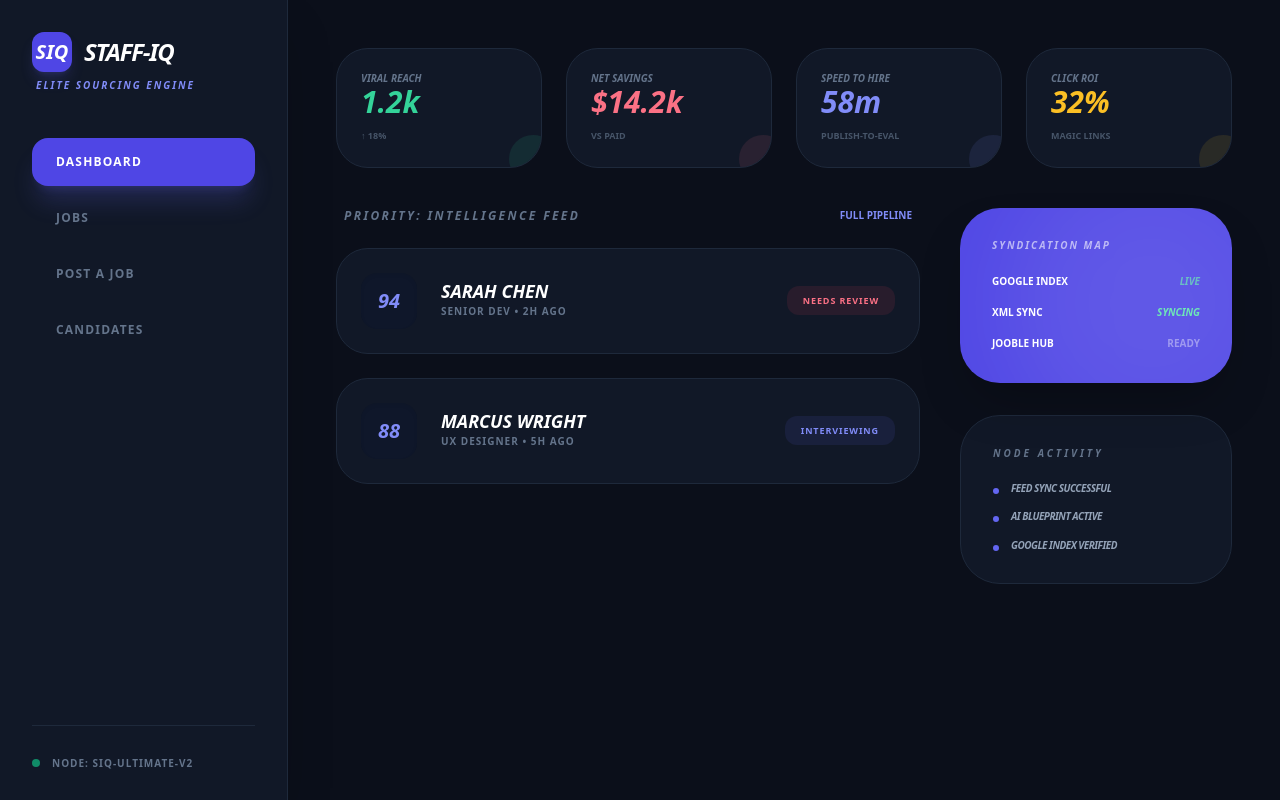
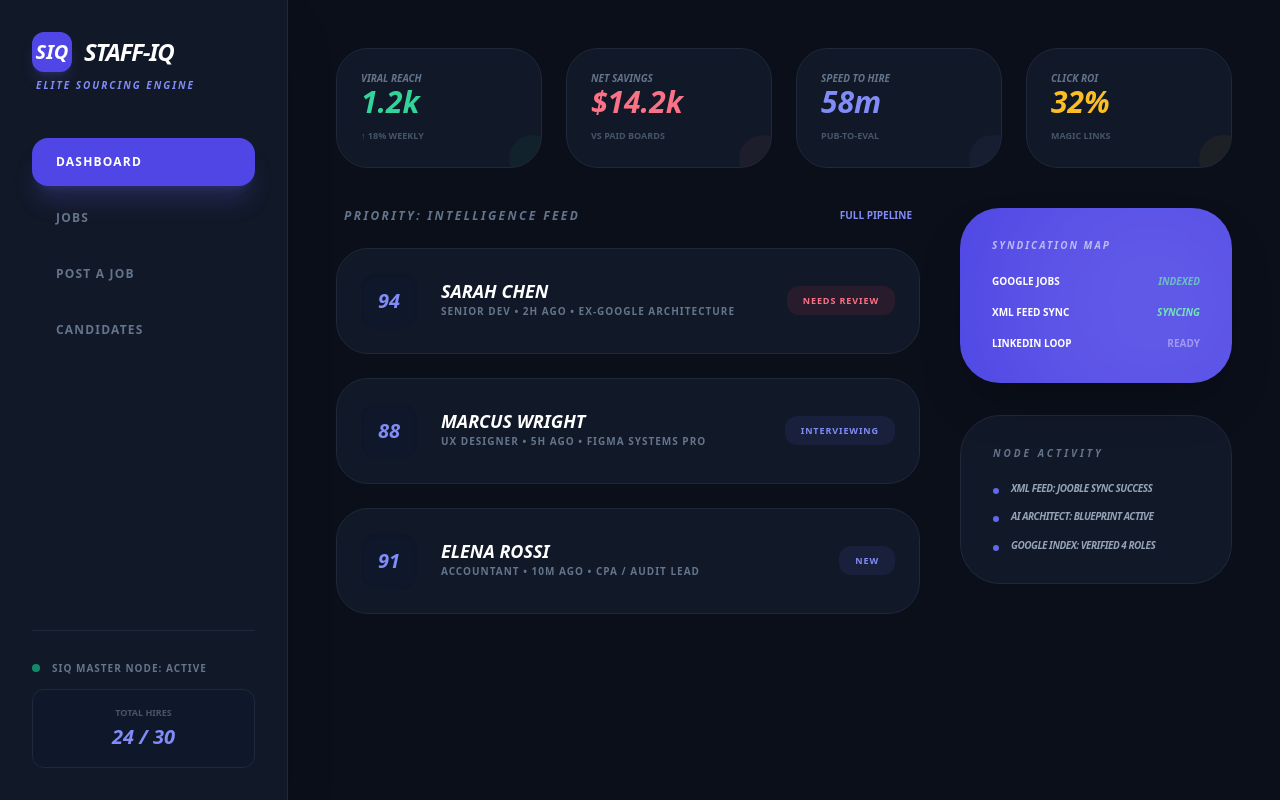
Before and after one commit to dansims2024-afk/staff-iq, a React (Vite) app: page / in a window 1280 px wide. Built offline with nearby package versions, Linux system fonts and the light colour scheme.

Commit message:
Update App.jsx

```diff
--- a/src/App.jsx
+++ b/src/App.jsx
@@ -1,27 +1,36 @@
 import React, { useState } from 'react';
 
 export default function App() {
+  // --- 1. GLOBAL STATE (Command Center) ---
   const [activeTab, setActiveTab] = useState('Dashboard');
   const [title, setTitle] = useState("");
   const [description, setDescription] = useState("");
   const [isGenerating, setIsGenerating] = useState(false);
 
-  // Elite Mock Data
-  const jobs = [
-    { id: 101, title: "SENIOR ACCOUNTANT", dept: "Finance", health: 85, applicants: 42, clicks: 156 },
-    { id: 102, title: "PRODUCT DESIGNER", dept: "Design", health: 45, applicants: 18, clicks: 89 }
-  ];
+  // --- 2. SAMPLE DATA REPOSITORY ---
+  const [jobs] = useState([
+    { id: 101, title: "SENIOR ACCOUNTANT", dept: "Finance", health: 85, applicants: 42, clicks: 156, velocity: "High" },
+    { id: 102, title: "PRODUCT DESIGNER", dept: "Design", health: 45, applicants: 18, clicks: 89, velocity: "Steady" },
+    { id: 103, title: "OFFICE MANAGER", dept: "Operations", health: 92, applicants: 12, clicks: 210, velocity: "High" },
+    { id: 104, title: "FRONT DESK ASSOCIATE", dept: "Operations", health: 70, applicants: 55, clicks: 402, velocity: "High" }
+  ]);
 
-  const candidates = [
-    { id: 1, name: "SARAH CHEN", role: "Senior Dev", score: "94%", status: "NEEDS REVIEW", time: "2h ago" },
-    { id: 2, name: "MARCUS WRIGHT", role: "UX Designer", score: "88%", status: "INTERVIEWING", time: "5h ago" }
-  ];
+  const [candidates, setCandidates] = useState([
+    { id: 1, name: "SARAH CHEN", role: "Senior Dev", score: "94%", status: "NEEDS REVIEW", time: "2h ago", stage: "Screening", hit: "Ex-Google Architecture" },
+    { id: 2, name: "MARCUS WRIGHT", role: "UX Designer", score: "88%", status: "INTERVIEWING", time: "5h ago", stage: "Technical", hit: "Figma Systems Pro" },
+    { id: 3, name: "ELENA ROSSI", role: "Accountant", score: "91%", status: "NEW", time: "10m ago", stage: "Sourced", hit: "CPA / Audit Lead" },
+    { id: 4, name: "DAVID PARK", role: "DevOps", score: "85%", status: "FINAL LOOP", time: "1d ago", stage: "Final Loop", hit: "Kubernetes Expert" },
+    { id: 5, name: "JULIA VANCE", role: "Front Desk", score: "96%", status: "NEW", time: "4h ago", stage: "Sourced", hit: "Hospitality Veteran" }
+  ]);
 
+  const stages = ["Sourced", "Screening", "Technical", "Final Loop"];
+
+  // --- 3. CORE LOGIC ---
   const generateStrategicAI = () => {
     if (!title) return alert("System requires a Job Title.");
     setIsGenerating(true);
     setTimeout(() => {
-      setDescription(`MISSION: ${title.toUpperCase()}\n\nTHE IMPACT\nJoin Staff-IQ... [Generated Content]`);
+      setDescription(`MISSION: ${title.toUpperCase()}\n\nTHE IMPACT\nJoin Staff-IQ. As our ${title}, you will ensure that our high-velocity environment remains organized, efficient, and infinitely scalable.\n\n90-DAY SUCCESS METRICS\n• Optimization: Audit and improve at least 3 core workflows.\n• Execution: Maintain 100% accuracy on mission-critical projects.\n\nTHE ARCHETYPE\n• High-Velocity Execution: Anticipate needs before they arise.\n• Strategic Mindset: Solve problems at the root.`);
       setIsGenerating(false);
     }, 1200);
   };
@@ -46,62 +55,70 @@ export default function App() {
             <button key={tab} onClick={() => setActiveTab(tab)} className={`text-left p-4 px-6 rounded-2xl font-black uppercase text-xs tracking-widest transition-all ${activeTab === tab ? 'bg-indigo-600 text-white shadow-xl shadow-indigo-500/20' : 'text-slate-500 hover:bg-slate-800'}`}>{tab}</button>
           ))}
         </div>
-        <div className="mt-auto pt-8 border-t border-slate-800 flex items-center gap-3">
-          <div className="w-2 h-2 bg-emerald-500 rounded-full animate-pulse"></div>
-          <span className="text-[10px] font-black text-slate-500 uppercase tracking-widest leading-none">Node: SIQ-ULTIMATE-V2</span>
+
+        <div className="mt-auto pt-8 border-t border-slate-800">
+          <div className="flex items-center gap-3 mb-4">
+             <div className="w-2 h-2 bg-emerald-500 rounded-full animate-pulse"></div>
+             <span className="text-[10px] font-black text-slate-500 uppercase tracking-widest leading-none">SIQ Master Node: Active</span>
+          </div>
+          <div className="bg-slate-900 p-4 rounded-xl border border-slate-800 text-center">
+             <p className="text-[9px] font-black text-slate-600 uppercase mb-1">Total Hires</p>
+             <p className="text-xl font-black italic text-indigo-400">24 / 30</p>
+          </div>
         </div>
       </nav>
 
-      {/* MAIN CONTENT */}
+      {/* MAIN COMMAND AREA */}
       <main className="flex-1 ml-72 p-12">
 
-        {/* TOP METRIC STRIP */}
+        {/* DASHBOARD VIEW */}
         {activeTab === 'Dashboard' && (
           <div className="space-y-10 animate-in fade-in duration-500">
+            {/* Top Metric Strip */}
             <div className="grid grid-cols-4 gap-6">
               {[
-                { label: 'Viral Reach', val: '1.2k', sub: '↑ 18%', color: 'text-emerald-400' },
-                { label: 'Net Savings', val: '$14.2k', sub: 'vs Paid', color: 'text-rose-400' },
-                { label: 'Speed to Hire', val: '58m', sub: 'Publish-to-Eval', color: 'text-indigo-400' },
+                { label: 'Viral Reach', val: '1.2k', sub: '↑ 18% Weekly', color: 'text-emerald-400' },
+                { label: 'Net Savings', val: '$14.2k', sub: 'vs Paid Boards', color: 'text-rose-400' },
+                { label: 'Speed to Hire', val: '58m', sub: 'Pub-to-Eval', color: 'text-indigo-400' },
                 { label: 'Click ROI', val: '32%', sub: 'Magic Links', color: 'text-amber-400' }
               ].map((s, i) => (
-                <div key={i} className="bg-[#111827] border border-slate-800 p-6 rounded-[32px] relative overflow-hidden">
+                <div key={i} className="bg-[#111827] border border-slate-800 p-6 rounded-[32px] relative overflow-hidden group">
                   <p className="text-slate-500 text-[10px] font-black uppercase mb-1 italic leading-none">{s.label}</p>
                   <p className={`text-3xl font-[900] italic ${s.color} leading-none`}>{s.val}</p>
                   <p className="text-[9px] font-black text-slate-600 uppercase mt-3">{s.sub}</p>
-                  <div className={`absolute -right-4 -bottom-4 w-12 h-12 rounded-full opacity-10 ${s.color.replace('text', 'bg')}`}></div>
+                  <div className={`absolute -right-4 -bottom-4 w-12 h-12 rounded-full opacity-5 group-hover:opacity-20 transition-all ${s.color.replace('text', 'bg')}`}></div>
                 </div>
               ))}
             </div>
 
-            {/* MAIN COMMAND GRID */}
+            {/* Main Intelligence Grid */}
             <div className="grid grid-cols-12 gap-10">
-              {/* Intelligence Hub: Wider for focus */}
+              {/* Intelligence Feed */}
               <div className="col-span-8 space-y-6">
                 <div className="flex justify-between items-center px-2">
                   <h3 className="text-xs font-black uppercase tracking-[0.2em] text-slate-500 italic">Priority: Intelligence Feed</h3>
-                  <button className="text-[10px] font-black uppercase text-indigo-400 hover:underline">Full Pipeline</button>
+                  <button onClick={() => setActiveTab('Candidates')} className="text-[10px] font-black uppercase text-indigo-400 hover:underline">Full Pipeline</button>
                 </div>
-                {candidates.map((c) => (
+                {candidates.slice(0, 3).map((c) => (
                   <div key={c.id} className="bg-[#111827] border border-slate-800 p-6 rounded-[32px] flex items-center gap-6 group hover:border-indigo-500 transition-all cursor-pointer">
                     <div className="w-14 h-14 bg-slate-900 rounded-2xl flex items-center justify-center text-xl font-[900] italic text-indigo-400 shadow-inner">{c.score.replace('%', '')}</div>
                     <div className="flex-1">
                       <p className="font-black text-lg uppercase italic leading-none mb-1 text-white group-hover:text-indigo-400 transition-colors">{c.name}</p>
-                      <p className="text-[10px] font-bold text-slate-500 uppercase tracking-widest">{c.role} • {c.time}</p>
+                      <p className="text-[10px] font-bold text-slate-500 uppercase tracking-widest">{c.role} • {c.time} • {c.hit}</p>
                     </div>
                     <span className={`px-4 py-2 rounded-xl text-[9px] font-black uppercase tracking-widest ${c.status === 'NEEDS REVIEW' ? 'bg-rose-500/10 text-rose-400' : 'bg-indigo-500/10 text-indigo-400'}`}>{c.status}</span>
                   </div>
                 ))}
               </div>
 
-              {/* Distribution Column: Narrow for status */}
+              {/* Automation Side Column */}
               <div className="col-span-4 space-y-8">
                 <div className="bg-indigo-600 rounded-[40px] p-8 text-white relative overflow-hidden shadow-2xl">
                    <h4 className="text-[10px] font-black uppercase tracking-[0.2em] opacity-60 mb-6 italic leading-none">Syndication Map</h4>
                    <div className="space-y-4 text-[10px] font-black uppercase relative z-10">
-                      <div className="flex justify-between items-center"><span>Google Index</span><span className="text-emerald-300 italic animate-pulse">Live</span></div>
-                      <div className="flex justify-between items-center"><span>XML Sync</span><span className="text-emerald-300 italic">Syncing</span></div>
-                      <div className="flex justify-between items-center"><span>Jooble Hub</span><span className="opacity-40">Ready</span></div>
+                      <div className="flex justify-between items-center"><span>Google Jobs</span><span className="text-emerald-300 italic animate-pulse">Indexed</span></div>
+                      <div className="flex justify-between items-center"><span>XML Feed Sync</span><span className="text-emerald-300 italic">Syncing</span></div>
+                      <div className="flex justify-between items-center"><span>LinkedIn Loop</span><span className="opacity-40">Ready</span></div>
                    </div>
                    <div className="absolute -right-20 -bottom-20 w-80 h-80 bg-white/10 rounded-full blur-3xl"></div>
                 </div>
@@ -109,7 +126,7 @@ export default function App() {
                 <div className="bg-[#111827] border border-slate-800 rounded-[40px] p-8">
                    <h4 className="text-[10px] font-black uppercase tracking-[0.3em] text-slate-500 mb-6 italic leading-none">Node Activity</h4>
                    <div className="space-y-4">
-                      {['Feed Sync Successful', 'AI Blueprint Active', 'Google Index Verified'].map((log, i) => (
+                      {['XML Feed: Jooble Sync Success', 'AI Architect: Blueprint Active', 'Google Index: Verified 4 roles'].map((log, i) => (
                         <div key={i} className="flex items-start gap-3">
                           <div className="w-1.5 h-1.5 bg-indigo-500 rounded-full mt-1.5"></div>
                           <p className="text-[10px] font-bold text-slate-400 uppercase tracking-tighter leading-tight italic">{log}</p>
@@ -122,12 +139,62 @@ export default function App() {
           </div>
         )}
 
+        {/* JOBS VIEW */}
+        {activeTab === 'Jobs' && (
+          <div className="grid grid-cols-2 gap-6 animate-in fade-in">
+            {jobs.map(j => (
+              <div key={j.id} className="bg-[#111827] border border-slate-800 p-8 rounded-[40px] group hover:border-indigo-500 transition-all">
+                <div className="flex justify-between items-start mb-6">
+                   <span className="px-3 py-1 bg-slate-800 rounded-lg text-[10px] font-black uppercase tracking-widest text-slate-500">{j.dept}</span>
+                   <span className={`text-[10px] font-black uppercase ${j.health > 80 ? 'text-emerald-500' : 'text-amber-500'}`}>Pipeline: {j.health}%</span>
+                </div>
+                <h4 className="text-2xl font-[900] italic uppercase leading-none mb-2">{j.title}</h4>
+                <p className="text-[10px] font-bold text-slate-500 uppercase tracking-widest mb-8">{j.applicants} Applicants • {j.clicks} Viral Clicks</p>
+                <div className="flex gap-4">
+                  <button className="flex-1 py-3 bg-indigo-600 rounded-xl text-[10px] font-black uppercase tracking-widest">Manage Requisition</button>
+                  <button className="px-4 py-3 bg-slate-800 rounded-xl text-[10px] font-black uppercase tracking-widest">XML Link</button>
+                </div>
+              </div>
+            ))}
+          </div>
+        )}
+
+        {/* CANDIDATES VIEW (PIPELINE) */}
+        {activeTab === 'Candidates' && (
+          <div className="grid grid-cols-4 gap-6 animate-in fade-in h-[75vh]">
+            {stages.map(stage => (
+              <div key={stage} className="flex flex-col gap-6">
+                <h3 className="text-xs font-black uppercase tracking-[0.2em] text-slate-500 italic px-4 leading-none">{stage}</h3>
+                <div className="bg-[#111827] rounded-[40px] p-4 flex-1 border border-slate-800 shadow-inner overflow-y-auto space-y-4">
+                  {candidates.filter(c => c.stage === stage).map(c => (
+                    <div key={c.id} className="bg-[#1C2533] p-6 rounded-[32px] border border-slate-700 shadow-lg group hover:border-indigo-500 transition-all">
+                      <div className="flex justify-between items-start mb-4">
+                        <span className="text-2xl font-[900] italic text-indigo-400">{c.score.replace('%', '')}</span>
+                        <div className="w-2 h-2 bg-emerald-500 rounded-full animate-pulse"></div>
+                      </div>
+                      <p className="font-black text-sm uppercase italic leading-none mb-1">{c.name}</p>
+                      <p className="text-[10px] font-bold text-slate-500 uppercase tracking-widest">{c.role}</p>
+                    </div>
+                  ))}
+                </div>
+              </div>
+            ))}
+          </div>
+        )}
+
         {/* POST A JOB */}
         {activeTab === 'Post a Job' && (
-          <div className="max-w-4xl space-y-8 animate-in slide-in-from-bottom-4">
+          <div className="max-w-4xl animate-in slide-in-from-bottom-4">
              <div className="bg-[#111827] p-12 rounded-[48px] border border-slate-800 shadow-2xl">
-                <input value={title} onChange={(e) => setTitle(e.target.value)} className="w-full bg-slate-800/50 p-8 rounded-[32px] border-none font-[900] italic text-4xl uppercase mb-8 outline-none focus:ring-2 focus:ring-indigo-500 text-white" placeholder="TARGET ROLE TITLE..." />
-                <button onClick={generateStrategicAI} disabled={isGenerating} className="mb-10 bg-indigo-600 text-white px-10 py-4 rounded-full font-[900] italic text-xs uppercase tracking-widest hover:bg-indigo-700 shadow-xl shadow-indigo-500/20">{isGenerating ? "Architecting..." : "✨ Generate Strategic JD"}</button>
+                <input
+                  value={title}
+                  onChange={(e) => setTitle(e.target.value)}
+                  className="w-full bg-slate-800/50 p-8 rounded-[32px] border-none font-[900] italic text-4xl uppercase mb-8 outline-none focus:ring-2 focus:ring-indigo-500 text-white"
+                  placeholder="TARGET ROLE TITLE..."
+                />
+                <button onClick={generateStrategicAI} disabled={isGenerating} className="mb-10 bg-indigo-600 text-white px-10 py-4 rounded-full font-[900] italic text-xs uppercase tracking-widest hover:bg-indigo-700 shadow-xl shadow-indigo-500/20">
+                  {isGenerating ? "Analyzing talent markets..." : "✨ Generate Strategic JD"}
+                </button>
                 <div className="w-full min-h-[500px] p-12 bg-slate-900/50 rounded-[40px] shadow-inner overflow-y-auto">
                    {description ? <p className="text-sm font-bold text-slate-400 leading-relaxed whitespace-pre-wrap">{description}</p> : <div className="h-full flex items-center justify-center opacity-20"><span className="text-6xl italic font-black">SIQ</span></div>}
                 </div>
```
